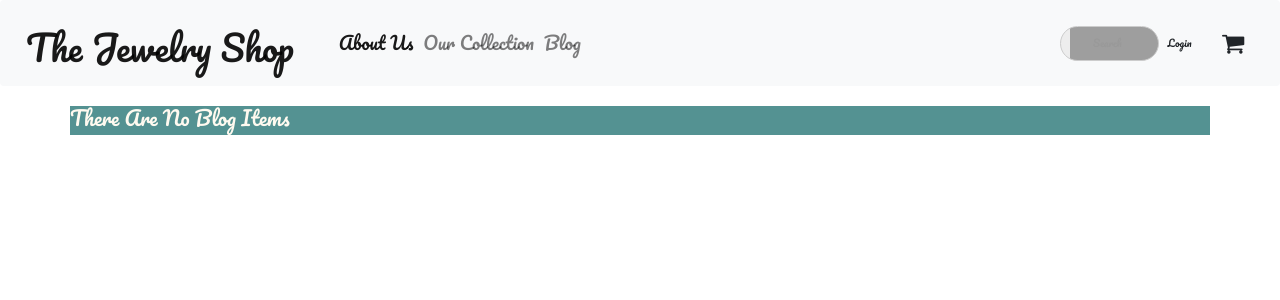
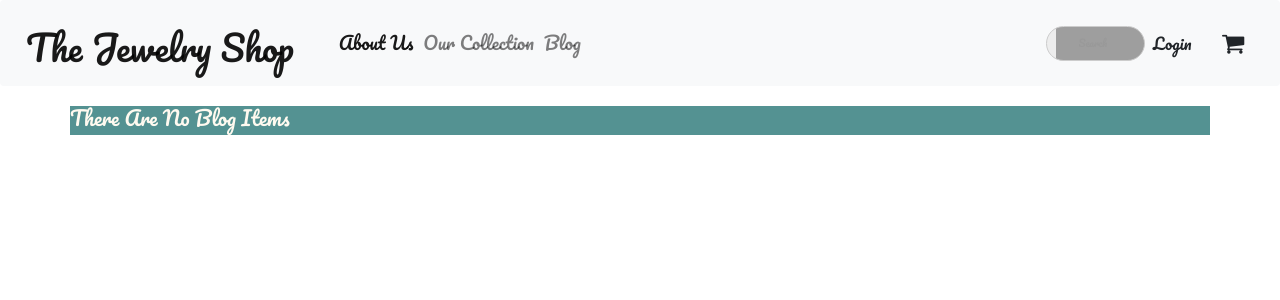
Before and after one commit to Nancy-Muthinzi/capstone-project, a Django app: page /blog/ in a window 1280 px wide. Shown: the top 300 px of the page. Run offline with Django 3.2, Linux system fonts and the light colour scheme; data that the repository does not hold is empty; some libraries are stand-ins or nearby versions; grey boxes are pictures that could not be loaded.

Commit message:
increase font-size on log in page

```diff
--- a/shop/templates/navbar.html
+++ b/shop/templates/navbar.html
@@ -56,7 +56,7 @@
       </form>
 
       {% if user.is_authenticated %}
-      <ul style="list-style-type:none; padding-top:10px;">
+      <ul style="list-style-type:none; padding-top:10px; font-size:12px;">
         <li class="dropdown">
 
           <a href="#" class="dropdown-toggle btn btn-secondary btn-lg" data-toggle="dropdown" role="button" aria-expanded="false" style="color:darkgrey; border-radius:10em; width:100px;
@@ -78,7 +78,7 @@
       </ul>
       {% else %}
       <li style="list-style-type:none">
-        <a class='btn btn-default' href="/accounts/login">Login</a>
+        <a class='btn btn-default' href="/accounts/login" style="font-size:16px;">Login</a>
       </li>
 
       {% endif %}
```
